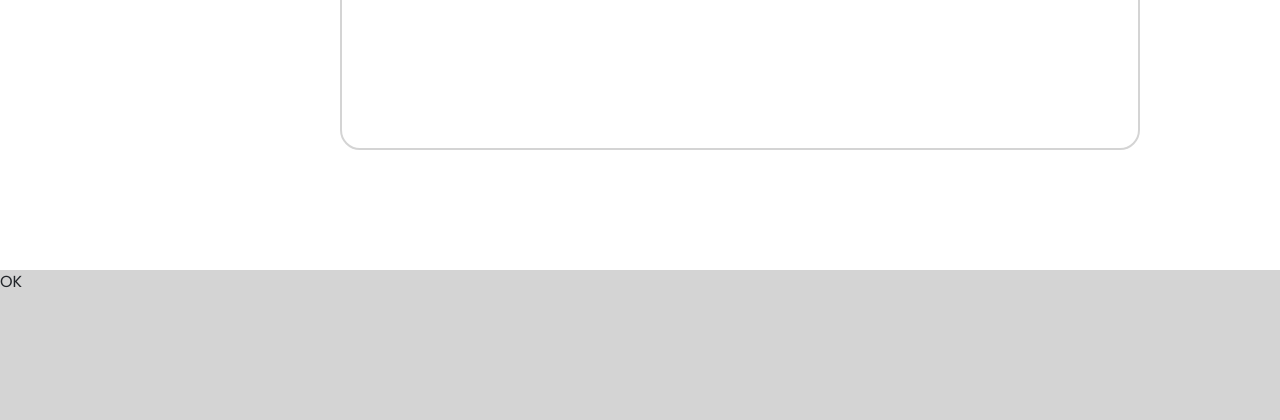
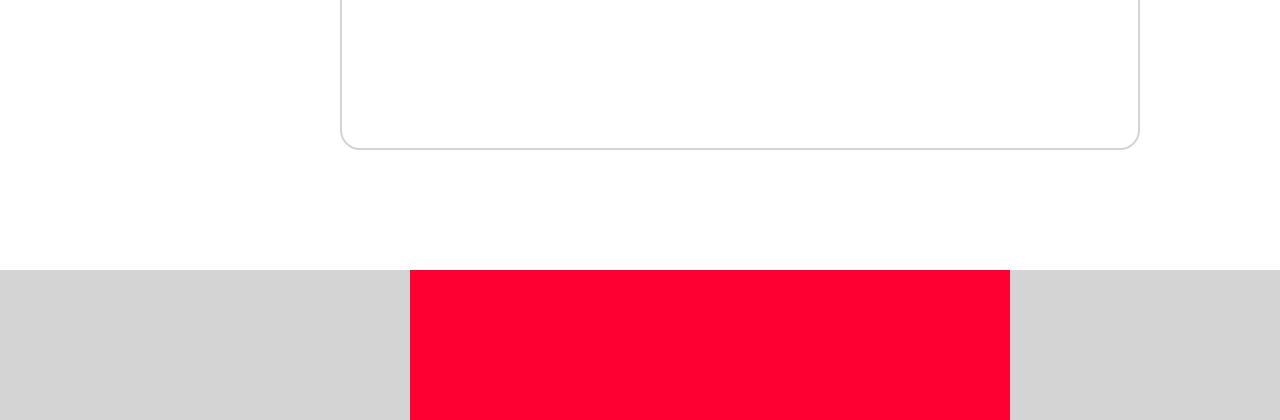
Before and after one commit to KiSEiGitHub/AirTrack, a PHP site: page /Home.php in a window 1280 px wide. Shown: the part 1100-1520 px from the top of the page. Run offline with PHP 8.4, Linux system fonts and the light colour scheme; the visitor is signed in with stand-in values (Sample User, id 1); data comes from the database, SQL or seed files in the repository; data that the repository does not hold is empty.

Commit message:
footer setup

```diff
--- a/Components/Footer.php
+++ b/Components/Footer.php
@@ -1,3 +1,8 @@
+<!--Le css du footer est dans css/footer.css-->
+
 <div class="Footer">
-    <p>OK</p>
+    <div class="frontFooter">
+        <!--  Coder DANS la div frontFooter  -->
+        <!--  ça se mettra dans le carré rouge  -->
+    </div>
 </div>
--- a/css/footer.css
+++ b/css/footer.css
@@ -5,3 +5,12 @@
     height: 150px;
     background-color: #d4d4d4;
 }
+
+.Footer .frontFooter {
+    width: 600px;
+    height: 150px;
+    background-color: #ff0033;
+    margin: 0 auto;
+    position: relative;
+    left: 70px;
+}
```
